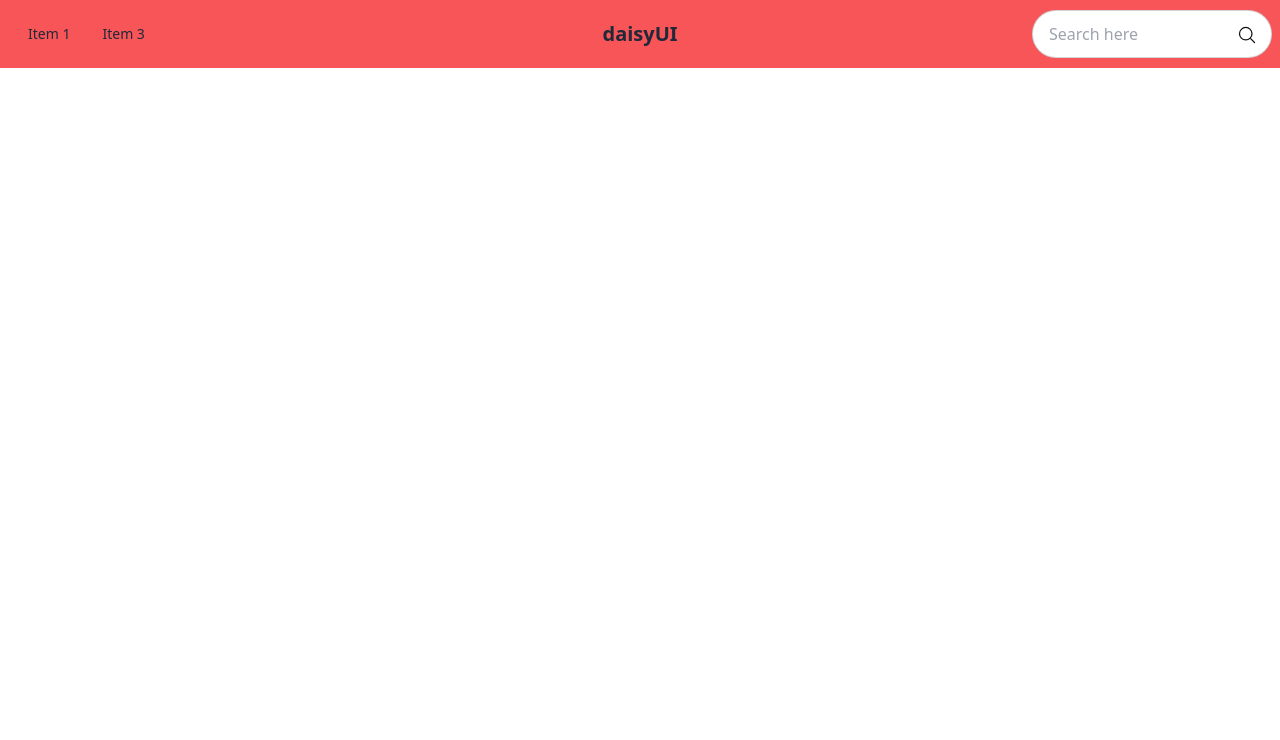
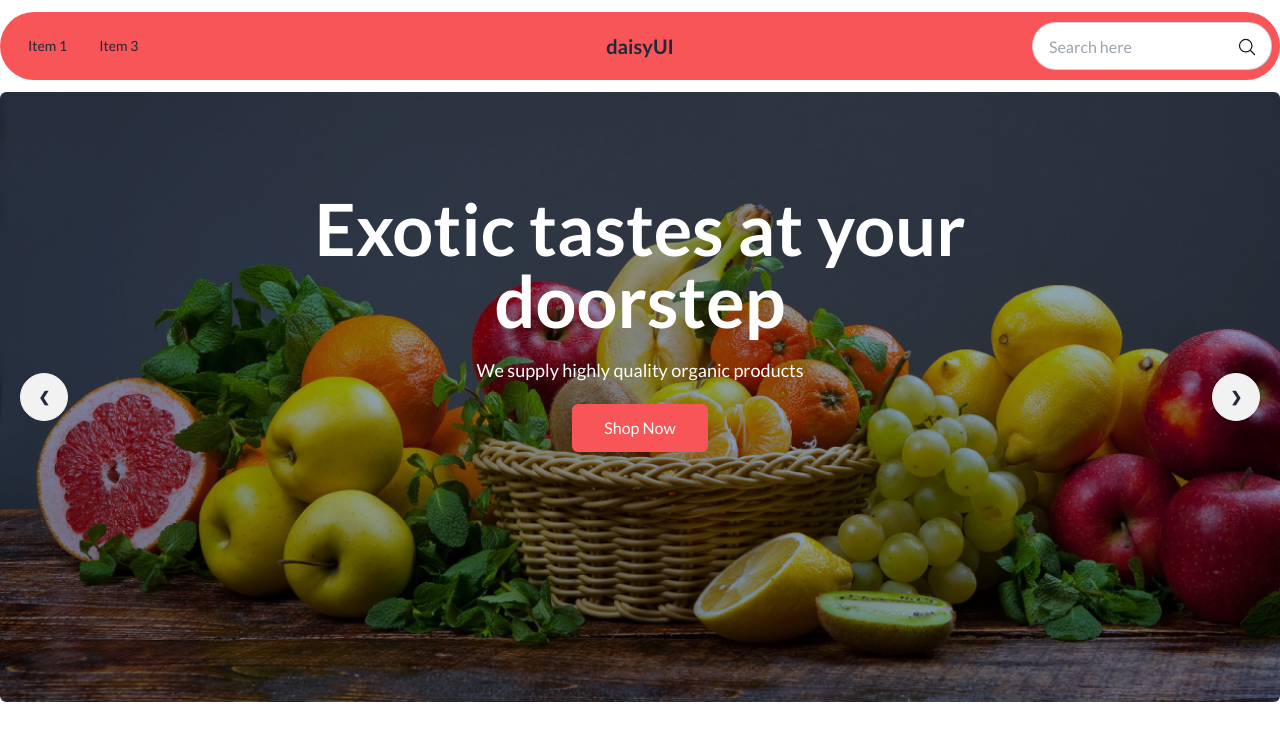
Before and after one commit to shahin569/fruit-shop, a plain HTML site: page index.html in a window 1280 px wide. Shown: the top 740 px of the page. Drawn offline with nearby package versions, Linux system fonts and the light colour scheme.

Commit message:
slider added

```diff
--- a/index.html
+++ b/index.html
@@ -7,7 +7,15 @@
     <link href="https://cdn.jsdelivr.net/npm/daisyui@3.5.0/dist/full.css" rel="stylesheet" type="text/css" />
     <script src="https://cdn.tailwindcss.com"></script>
     <link rel="stylesheet" href="https://cdnjs.cloudflare.com/ajax/libs/font-awesome/6.4.0/css/all.min.css">
+    <link rel="preconnect" href="https://fonts.googleapis.com">
+   <link rel="preconnect" href="https://fonts.gstatic.com" crossorigin>
+   <link href="https://fonts.googleapis.com/css2?family=Lato:wght@300;400;700;900&display=swap" rel="stylesheet">
     <title>Fruit Shop</title>
+    <style>
+      .lato-font{
+        font-family: 'Lato', sans-serif;
+      }
+    </style>
 
     <script>
         tailwind.config = {
@@ -22,10 +30,13 @@
       </script>
 
 </head>
-<body>
+<body class="lato-font">
     <header>
-      <nav class="container max-w-screen-xl mx-auto">
-        <div class="navbar bg-base-100 justify-between bg-main-color">
+
+      <!-- navbar starts here  -->
+
+      <nav class="container max-w-screen-xl mx-auto m-3 ">
+        <div class="navbar justify-between bg-main-color rounded-full">
           <div class="navbar-start hidden lg:flex">
             <ul class="menu menu-horizontal px-1">
               <li><a>Item 1</a></li>
@@ -58,6 +69,59 @@
         </div>
       </nav>
 
+      <!-- Navbar ends here  -->
+
+      <!-- carousel starts -->
+
+      <div class="banner container max-w-7xl mx-auto">
+        <div class="carousel m-3 sm:m-0 sm:w-full">
+          <div id="slide1" class="carousel-item relative w-full">
+            <div class="text-center w-full bg-slate-600 bg-blend-overlay bg-[url('/images/banner1.png')] bg-cover h-full pt-[100px] pb-[100px] sm:pb-[250px] rounded-md ">
+              <h1 class="text-3xl sm:text-7xl text-white font-bold">Exotic tastes at your <br>doorstep</h1>
+              <p class="text-base sm:text-lg font-normal text-white py-5">We supply highly quality organic products</p>
+              <button class="bg-main-color py-3 px-8 text-white rounded-md text-base font-normal">Shop Now</button>
+            </div>
+            <div class="absolute flex justify-between transform -translate-y-1/2 left-5 right-5 top-1/2">
+              <a href="#slide4" class="btn btn-circle">❮</a>
+              <a href="#slide2" class="btn btn-circle">❯</a>
+            </div>
+          </div>
+          <div id="slide2" class="carousel-item relative w-full">
+            <div class="text-center w-full bg-slate-600 bg-blend-overlay bg-[url('/images/banner1.png')] bg-cover h-full pt-[100px] pb-[100px] sm:pb-[250px] rounded-md ">
+              <h1 class="text-3xl sm:text-7xl text-white font-bold">Exotic tastes at your <br>doorstep</h1>
+              <p class="text-base sm:text-lg font-normal text-white py-5">We supply highly quality organic products</p>
+              <button class="bg-main-color py-3 px-8 text-white rounded-md text-base font-normal">Shop Now</button>
+            </div>
+            <div class="absolute flex justify-between transform -translate-y-1/2 left-5 right-5 top-1/2">
+              <a href="#slide1" class="btn btn-circle">❮</a>
+              <a href="#slide3" class="btn btn-circle">❯</a>
+            </div>
+          </div>
+          <div id="slide3" class="carousel-item relative w-full">
+            <div class="text-center w-full bg-slate-600 bg-blend-overlay bg-[url('/images/banner1.png')] bg-cover h-full pt-[100px] pb-[100px] sm:pb-[250px] rounded-md ">
+              <h1 class="text-3xl sm:text-7xl text-white font-bold">Exotic tastes at your <br>doorstep</h1>
+              <p class="text-base sm:text-lg font-normal text-white py-5">We supply highly quality organic products</p>
+              <button class="bg-main-color py-3 px-8 text-white rounded-md text-base font-normal">Shop Now</button>
+            </div>
+            <div class="absolute flex justify-between transform -translate-y-1/2 left-5 right-5 top-1/2">
+              <a href="#slide2" class="btn btn-circle">❮</a>
+              <a href="#slide4" class="btn btn-circle">❯</a>
+            </div>
+          </div>
+          <div id="slide4" class="carousel-item relative w-full">
+            <div class="text-center w-full bg-slate-600 bg-blend-overlay bg-[url('/images/banner1.png')] bg-cover h-full pt-[100px] pb-[100px] sm:pb-[250px] rounded-md ">
+              <h1 class="text-3xl sm:text-7xl text-white font-bold">Exotic tastes at your <br>doorstep</h1>
+              <p class="text-base sm:text-lg font-normal text-white py-5">We supply highly quality organic products</p>
+              <button class="bg-main-color py-3 px-8 text-white rounded-md text-base font-normal">Shop Now</button>
+            </div>
+            <div class="absolute flex justify-between transform -translate-y-1/2 left-5 right-5 top-1/2">
+              <a href="#slide3" class="btn btn-circle">❮</a>
+              <a href="#slide1" class="btn btn-circle">❯</a>
+            </div>
+          </div>
+        </div>
+      </div>
+
     </header>
     <main>
 
```
